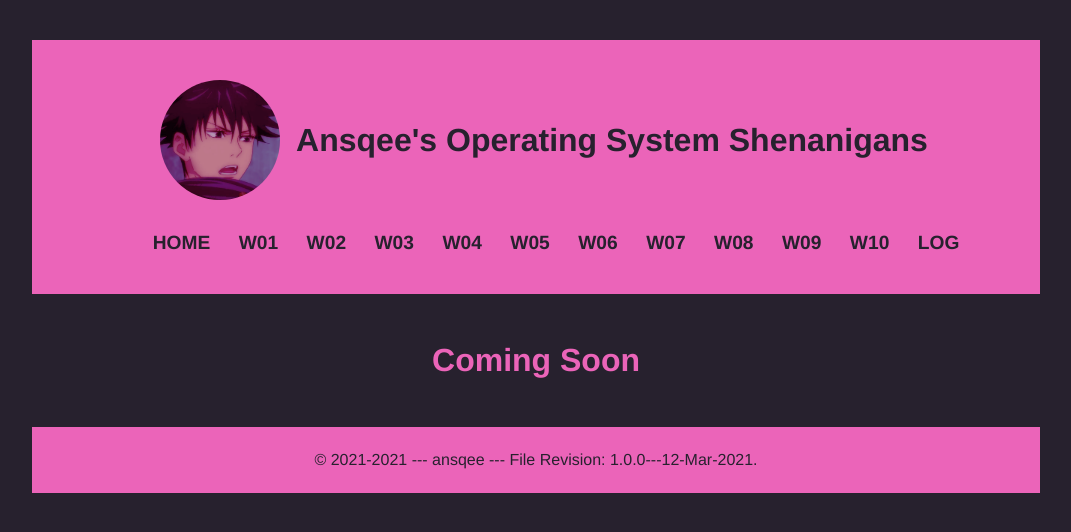
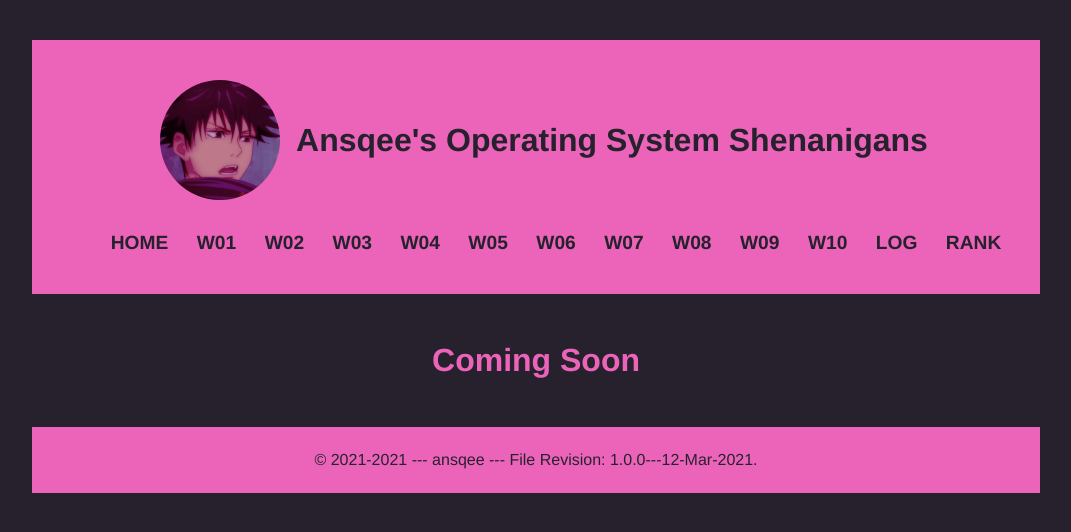
Before and after one commit to ansqee/os211, a Jekyll site: the page built from w03.md, in a window 1280 px wide. Shown: the top 532 px of the page, without its empty margins (104-1175 px from the left). Built offline with Jekyll 4.4.1, drawn with Linux system fonts in a browser that asks for light colours.

Commit message:
Added myrank

```diff
--- a/_includes/navbar.html
+++ b/_includes/navbar.html
@@ -23,6 +23,7 @@
           </li>
           <li class="listitem"><a href="{{ site.urlgithub }}">GitHub</a></li>-->
           <li class="listitem"><a href="{{ site.baseurl }}/TXT/mylog.txt">LOG</a></li>
+          <li class="listitem"><a href="{{ site.baseurl }}/TXT/myrank.txt">RANK</a></li>
         </ul>
     </div>
 </nav>
```
